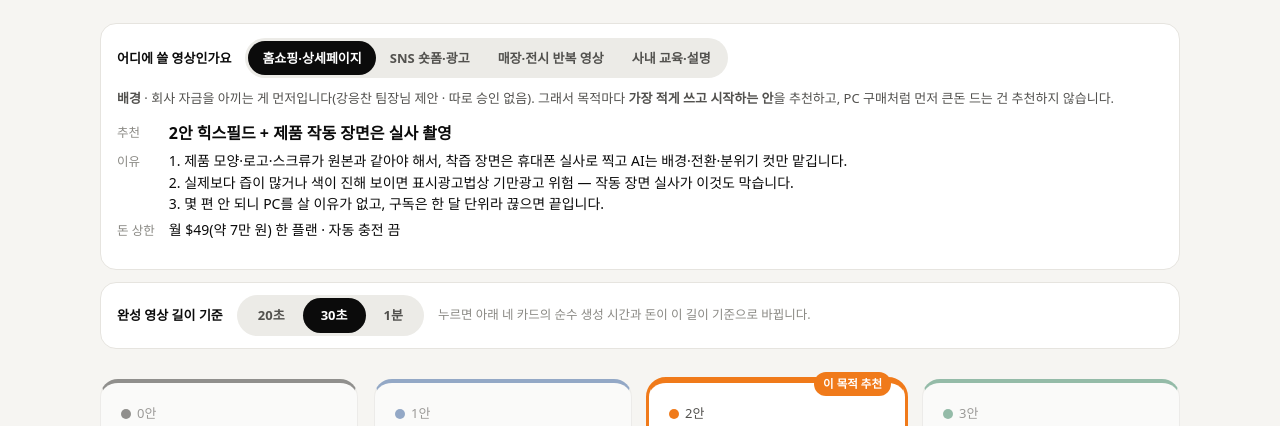
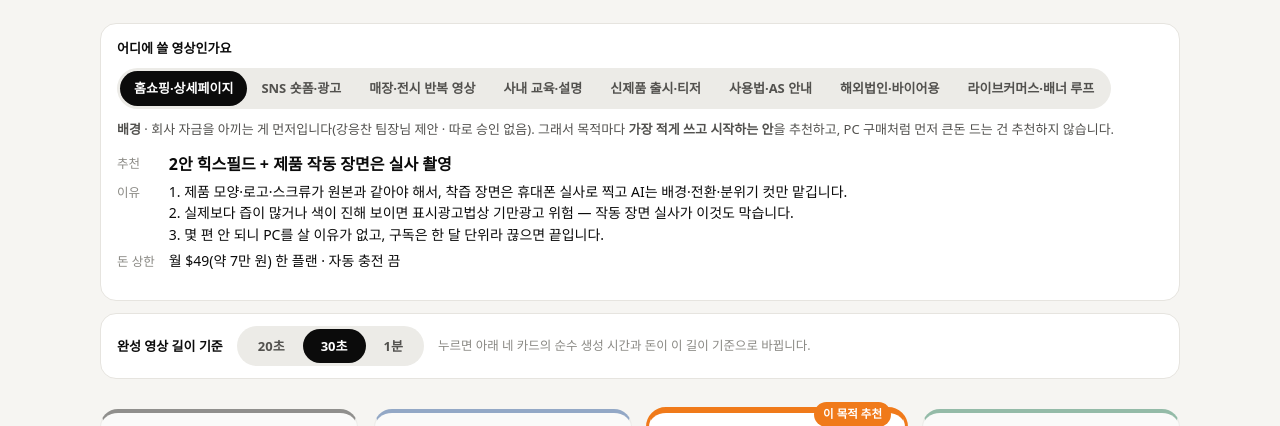
Before and after one commit to simjb23-oss/hurom-video-agent, a plain HTML site: page index.html in a window 1280 px wide. Shown: the part 311-737 px from the top of the page. Drawn offline with Linux system fonts and the light colour scheme; a web font is replaced by a local one.

Commit message:
목적 4개 추가(신제품 출시·티저 / 사용법·AS 안내 / 해외법인·바이어용 / 라이브커머스·배너 루프): 목적별 추천·이유·돈 상한

```diff
--- a/index.html
+++ b/index.html
@@ -130,7 +130,7 @@ p,li,dd,.tag{text-wrap:pretty}h1,h2,h3,h4{text-wrap:balance}
  <h1>판매 영상 만드는 방법 4가지<br><span style="color:var(--sub)">비용 · 시간 · 품질 비교</span></h1>
  <p class="lead">완성 영상 <b class="bl">30초</b> 기준으로, 만드는 데 드는 돈과 시간으로 네 가지 방법을 비교했습니다. 판단은 아래 숫자와 비교 시험 결과로 하시면 됩니다.</p>
 
- <div class="purp" id="purp"><div class="top"><span class="lab">어디에 쓸 영상인가요</span><div class="seg" id="pseg"><button data-p="0" class="on">홈쇼핑·상세페이지</button><button data-p="1">SNS 숏폼·광고</button><button data-p="2">매장·전시 반복 영상</button><button data-p="3">사내 교육·설명</button></div></div>
+ <div class="purp" id="purp"><div class="top"><span class="lab">어디에 쓸 영상인가요</span><div class="seg" id="pseg"><button data-p="0" class="on">홈쇼핑·상세페이지</button><button data-p="1">SNS 숏폼·광고</button><button data-p="2">매장·전시 반복 영상</button><button data-p="3">사내 교육·설명</button><button data-p="4">신제품 출시·티저</button><button data-p="5">사용법·AS 안내</button><button data-p="6">해외법인·바이어용</button><button data-p="7">라이브커머스·배너 루프</button></div></div>
   <p class="bg" style="margin:10px 0 0;font-size:13px;color:var(--sub)"><b>배경</b> · 회사 자금을 아끼는 게 먼저입니다(강응찬 팀장님 제안 · 따로 승인 없음). 그래서 목적마다 <b>가장 적게 쓰고 시작하는 안</b>을 추천하고, PC 구매처럼 먼저 큰돈 드는 건 추천하지 않습니다.</p>
   <dl class="rec" id="prec"></dl></div>
  <div class="basebar"><span class="lab">완성 영상 길이 기준</span><div class="seg" id="base"><button data-f="0.3333">20초</button><button data-f="0.5" class="on">30초</button><button data-f="1">1분</button></div><span class="hint">누르면 아래 네 카드의 순수 생성 시간과 돈이 이 길이 기준으로 바뀝니다.</span></div>
@@ -441,7 +441,19 @@ var P=[
   cap:'RunPod 선충전 월 5~10만 원(충전한 만큼만 씀)'},
  {r:[0],pk:'0안 회사 RTX 5060',
   why:['사내용이라 화질(480~720p)보다 비용 0원이 중요합니다.','5060 8GB는 5B 모델 720p가 한계 — 길게·고화질은 안 됩니다.','돈은 안 들지만 시간이 오래 걸립니다(1분 3~6시간) — 급할 때만 2안 한 달.'],
-  cap:'0원'}];
+  cap:'0원'},
+ {r:[2],pk:'2안 힉스필드(출시 한 번에 몰아서 한 달)',
+  why:['출시 때 한 번 품질이 가장 중요한 영상 — 2안 모델이 지금 화질·연출이 가장 좋습니다.','출시 전 제품 사진을 클라우드에 올리니, 학습에 안 쓰는 설정인지 약관을 먼저 봅니다.','출시 달만 구독하고 바로 끊으면 그 뒤로는 0원입니다.'],
+  cap:'출시 달 월 $129 한 번 · 자동 충전 끔'},
+ {r:[0,3],pk:'0안 회사 RTX 5060 + 실사 화면 녹화',
+  why:['사용법·조립·세척·AS 안내는 정확해야 해서 손 동작은 휴대폰 실사로 찍고, AI는 표지·전환 컷만 만듭니다.','화질보다 정확함이 중요해 회사 PC(0원)로 충분합니다.','모델별로 여러 편이 필요하면 3안 대여로 몰아서 만듭니다.'],
+  cap:'0원 · 많을 때만 RunPod 5만 원'},
+ {r:[2],pk:'2안 힉스필드 — 한 영상에 나라별 자막·더빙만 바꿔 끼우기',
+  why:['영상은 한 번 만들고 언어만 바꿔 여러 나라에 씁니다 — 나라마다 새로 만들지 않습니다.','해외 바이어는 화질을 보므로 1080p 이상이 되는 2안이 맞습니다.','더빙은 2안 안의 음성 기능 또는 무료 TTS — 따로 성우 비용 없음.'],
+  cap:'월 $49 · 언어 추가 0원'},
+ {r:[3,0],pk:'3안 GPU 대여(짧은 반복 컷 몰아서)',
+  why:['라이브 방송 뒤 화면 · 쇼핑몰 배너는 5~10초 반복 컷이라 화질이 덜 중요하고 분량이 많습니다.','같은 제품을 계속 맞추려면 LoRA가 되는 3안이 유리합니다.','양이 적으면 회사 5060(0안)으로 밤새 돌려도 됩니다.'],
+  cap:'RunPod 선충전 5만 원 · 적으면 0원'}];
 var b=document.getElementById('pseg'),d=document.getElementById('prec');
 function go(i){var o=P[i];[].forEach.call(b.children,function(x){x.classList.toggle('on',+x.dataset.p===i)});
  var cs=document.querySelectorAll('#sum .plan');[].forEach.call(cs,function(c,k){var j=o.r.indexOf(k);c.classList.toggle('recd',j>=0);c.classList.toggle('dim',j<0);var r=c.querySelector('.rb');if(r)r.remove();if(j>=0){r=document.createElement('span');r.className='rb';r.textContent=j?'다음 단계':'이 목적 추천';c.appendChild(r);}});
```
